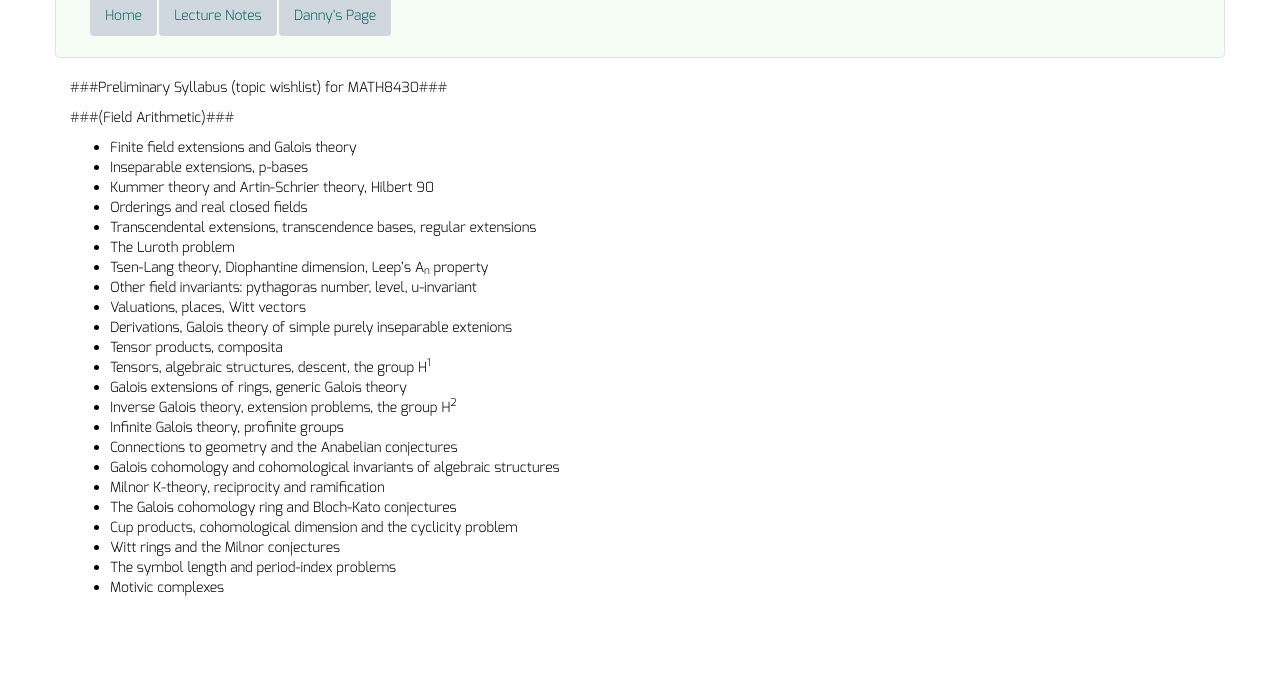
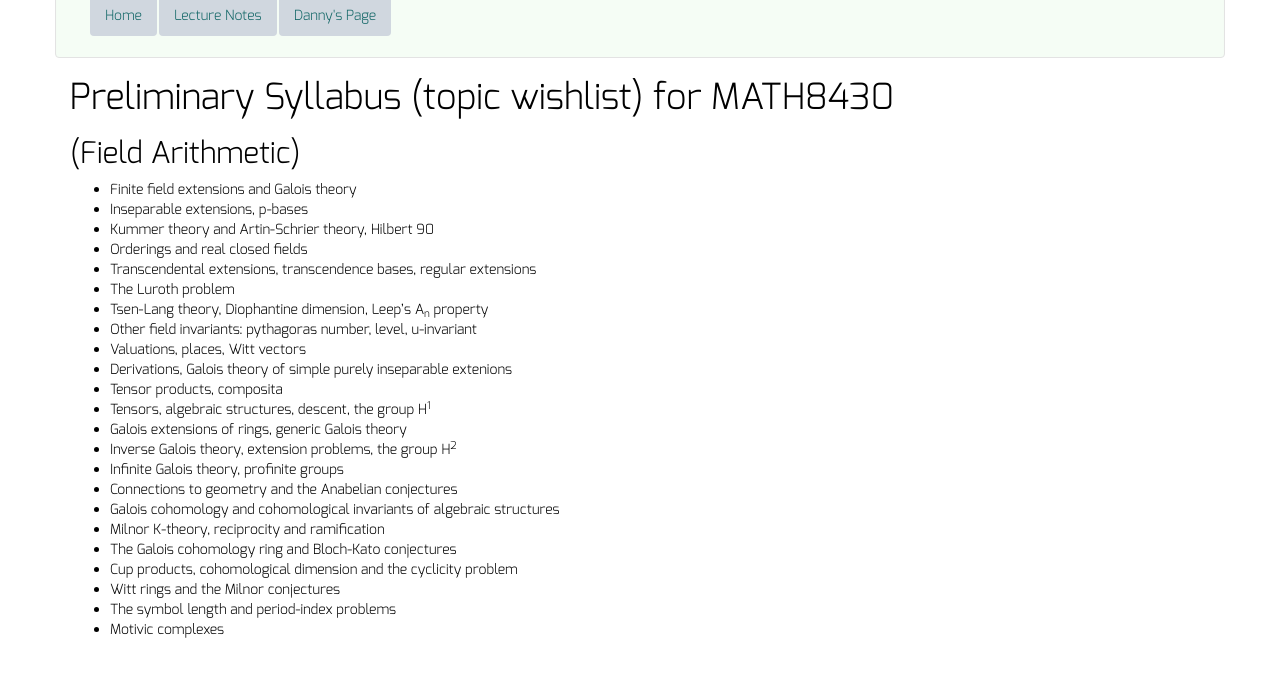
Before and after one commit to dkrashen/fa, a Jekyll site: the page built from fa_syllabus.md, in a window 1280 px wide, cut to the strip 204-881 px from the top of the page. Built offline with Jekyll 4.4.1, drawn with Linux system fonts in a browser that asks for light colours.

Commit message:
attempt to fix formatting issues

```diff
--- a/fa_syllabus.md
+++ b/fa_syllabus.md
@@ -3,9 +3,9 @@ layout: default
 ---
 
 
-###Preliminary Syllabus (topic wishlist) for MATH8430###
+<h1>Preliminary Syllabus (topic wishlist) for MATH8430</h1>
 
-###(Field Arithmetic)###
+<h2>(Field Arithmetic)</h2>
 
  - Finite field extensions and Galois theory
  - Inseparable extensions, p-bases
```
